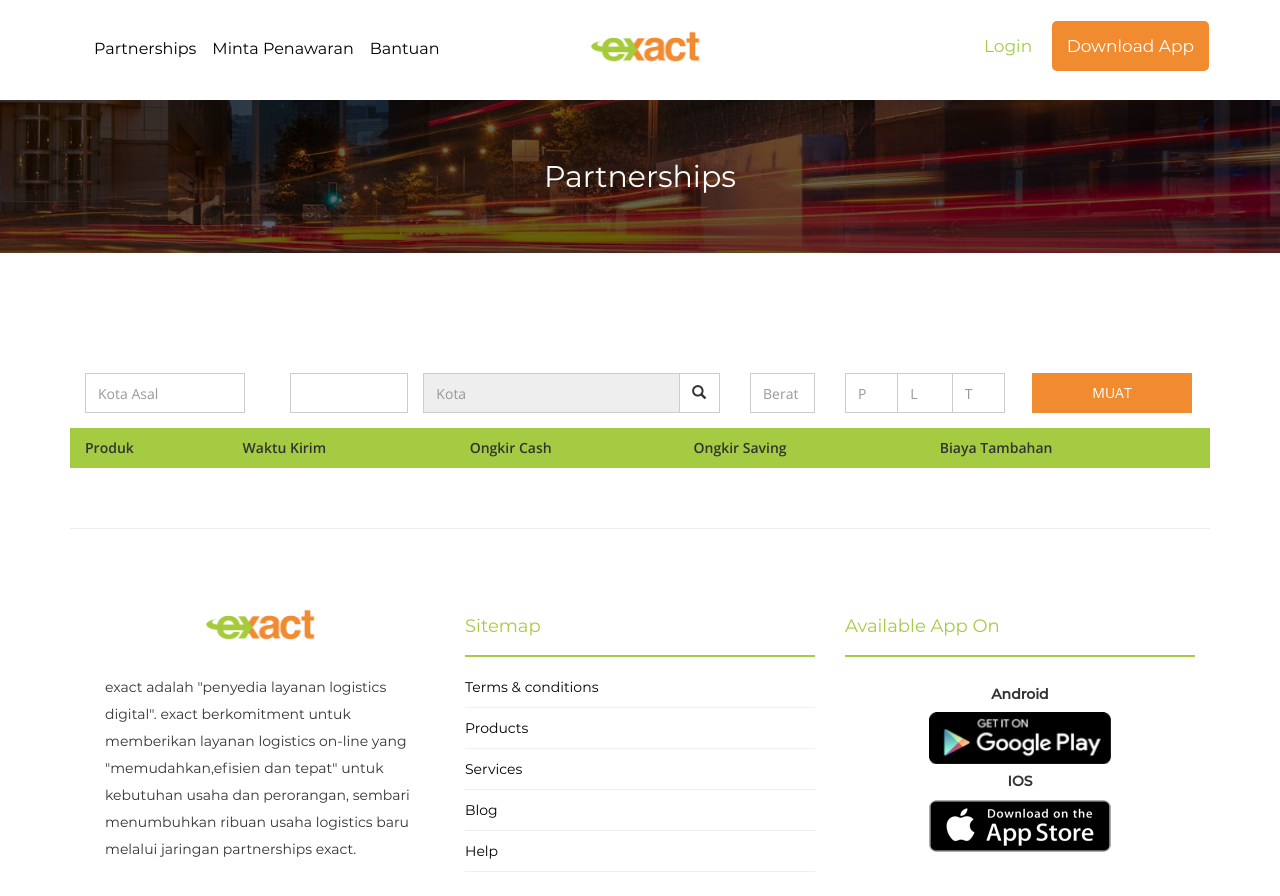
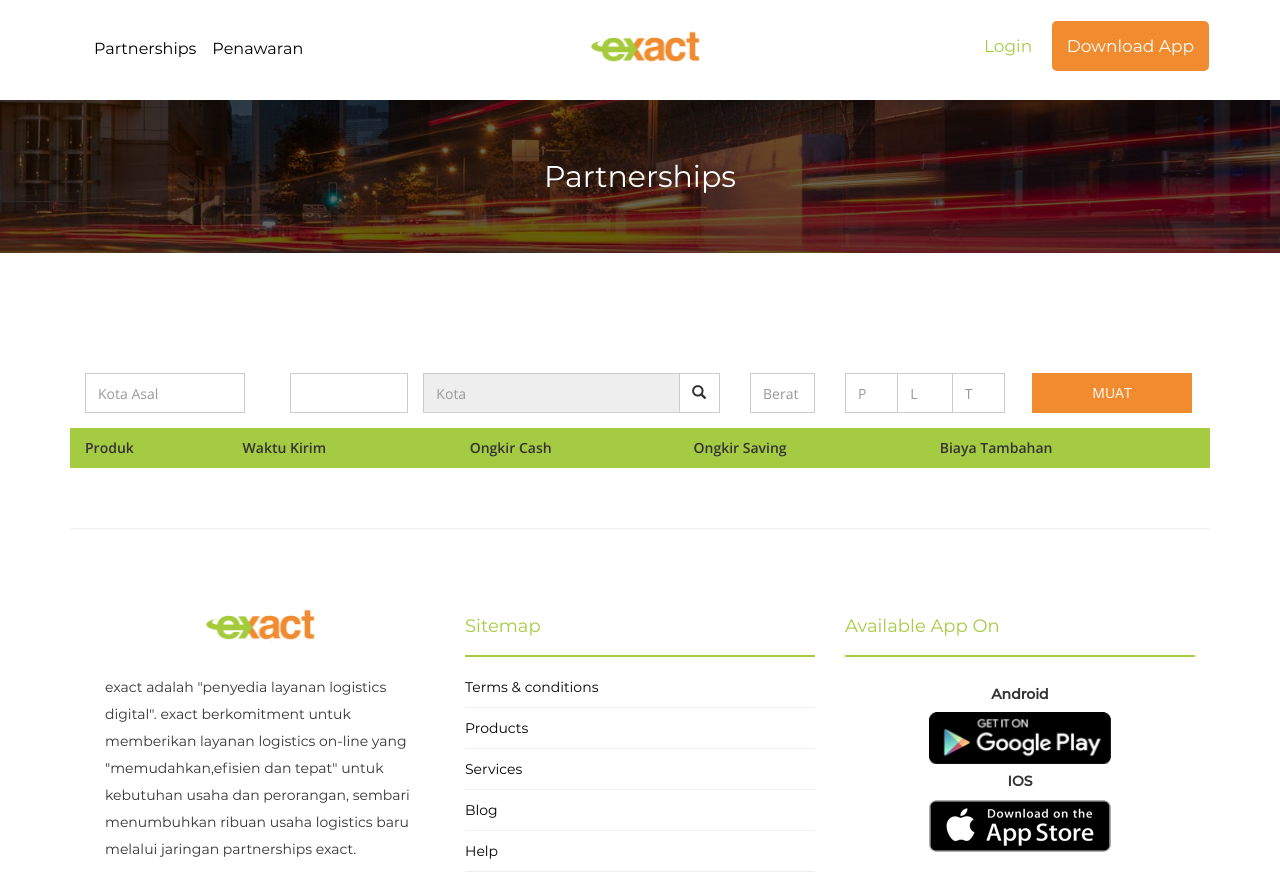
Before and after one commit to helloeka/exact, a plain HTML site: page index.html at #!/join in a window 1280 px wide. Shown: the top 896 px of the page. Drawn offline with Linux system fonts and the light colour scheme; some packages are replaced by stand-ins of ours; files whose address does not match are found by name.

Commit message:
first update

```diff
--- a/auth/join.html
+++ b/auth/join.html
@@ -26,8 +26,7 @@
                                             <div class="collapse navbar-collapse nav-collapse-inside " id="collapse" ng-controller="loginController">
                                             <ul class="nav navbar-nav menu-exact-inside ">
                                                     <li><a ui-sref="join">Partnerships</a></li>
-                                                    <li><a data-toggle="modal" data-target="#myPenawaran">Minta Penawaran</a></li>
-                                                    <li><a >Bantuan</a></li>
+                                                    <li><a data-toggle="modal" data-target="#myPenawaran">Penawaran</a></li>
                                             </ul>
 
                                             <ul class="nav navbar-nav navbar-right menu-exact-right" ng-controller="loginController">
```
